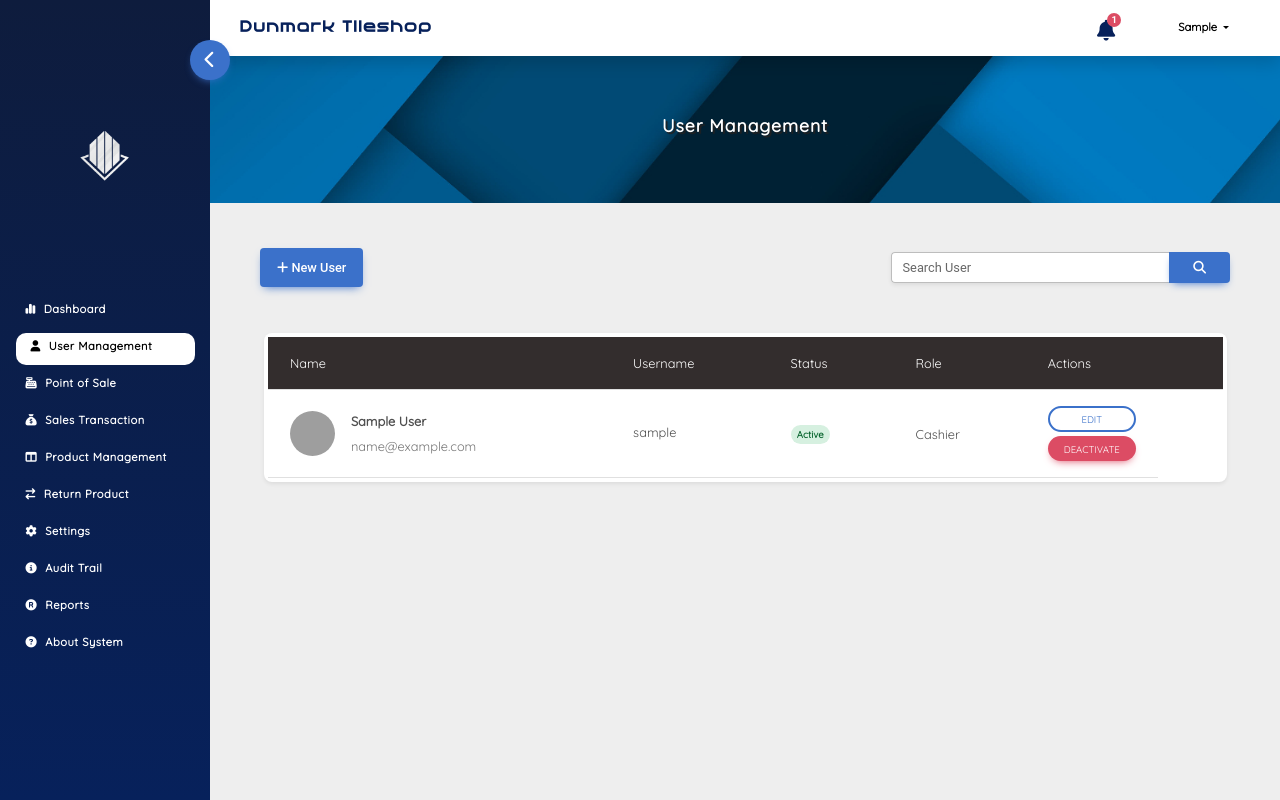
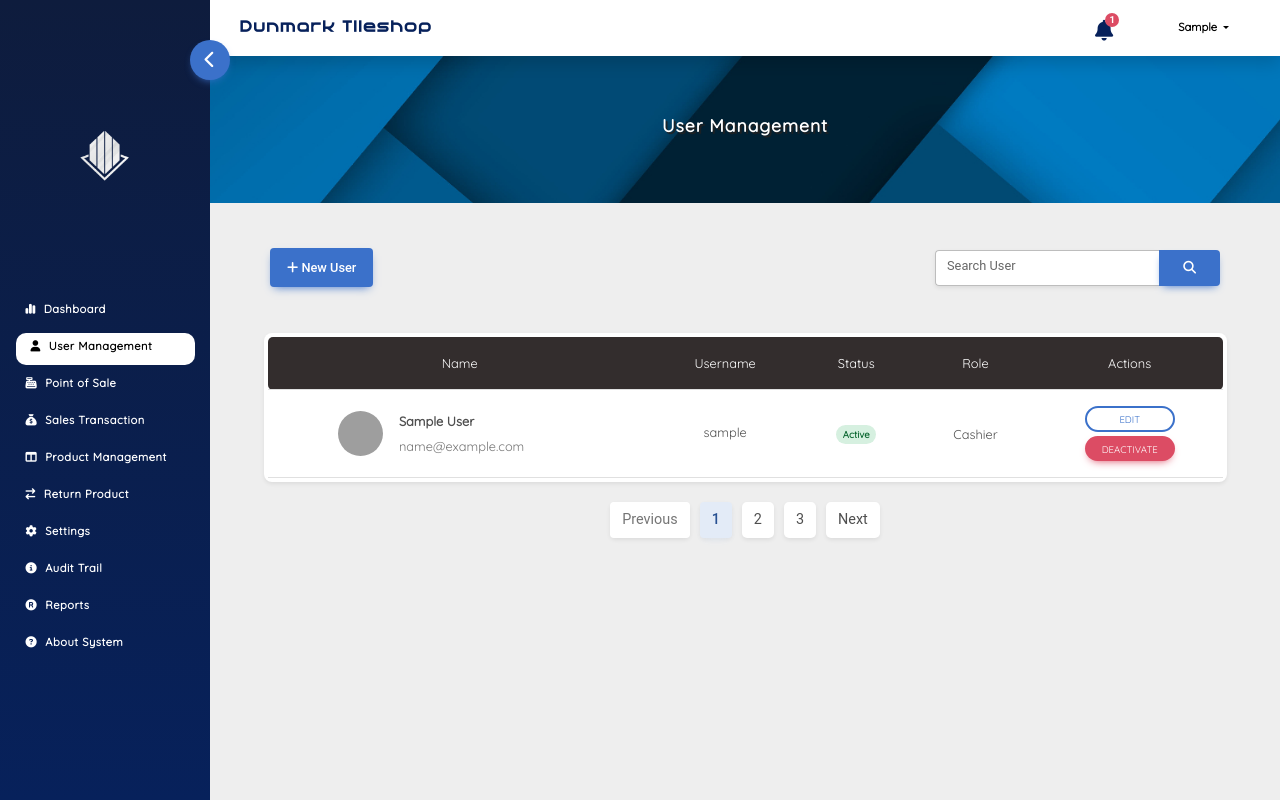
Before and after one commit to darknorth10/Capstone_System, a Django app: page /UserManagement/ in a window 1280 px wide. Run offline with Django 4.2, Linux system fonts and the light colour scheme; the visitor is signed in with stand-in values (Sample User, id 1); data comes from the database, SQL or seed files in the repository; some libraries are stand-ins or nearby versions; grey boxes are pictures that could not be loaded.

Commit message:
um password validation regex

```diff
--- a/LoginAuthentication/admin.py
+++ b/LoginAuthentication/admin.py
@@ -6,6 +6,9 @@ from .models import CustomUser
 
 # Modified User Admin due to custom user model
 class CustomUserAdmin(UserAdmin):
+  form = CustomUserChangeForm
+  add_form = CustomUserCreationForm
+
   list_display = (
         'username', 'email', 'first_name', 'last_name', 'role',
         )
--- a/LoginAuthentication/forms.py
+++ b/LoginAuthentication/forms.py
@@ -9,6 +9,7 @@ class CustomUserCreationForm(UserCreationForm):
   class Meta:
     model = CustomUser
     fields = ("first_name", "last_name", "email", "username", "role")
+
 class CustomUserChangeForm(UserChangeForm):
   class Meta:
     model = CustomUser
--- a/UserManagement/forms.py
+++ /dev/null
@@ -1,8 +0,0 @@
-from django import forms
-from django.contrib.auth.forms import UserCreationForm
-from LoginAuthentication.models import CustomUser
-
-class CustomUserCreationForm(UserCreationForm):
-  class Meta:
-    model = CustomUser
-    fields = ("first_name", "last_name", "email", "username", "role")
--- a/UserManagement/views.py
+++ b/UserManagement/views.py
@@ -1,18 +1,29 @@
 from django.shortcuts import render, redirect
 from LoginAuthentication.models import CustomUser
-from .forms import CustomUserCreationForm
 from django.contrib.auth.decorators import login_required
-
+from LoginAuthentication.forms import CustomUserCreationForm
 
 # Create your views here.
 @login_required(login_url='login')
 def user_management(request):
+
+  #instance of user creation form for creating user
   form_adduser = CustomUserCreationForm()
+
+  #for addingg required attribute on to the inpu fields that are not required by default
+  form_adduser.fields['first_name'].widget.attrs.update({'required': True})
+  form_adduser.fields['last_name'].widget.attrs.update({'required': True})
+  form_adduser.fields['email'].widget.attrs.update({'required': True})
+  form_adduser.fields['password1'].widget.attrs.update({'pattern': '/(?=.*\d)(?=.*[a-z]).{8,}/i'})
+  form_adduser.fields['password2'].widget.attrs.update({'pattern': '/(?=.*\d)(?=.*[a-z]).{8,}/i', 'minlength': '8'})
+
   if request.method == "POST":
-    form = CustomUserCreationForm(request.POST)
-    if form.is_valid():
-      form.save()
-      return redirect('usermanagement')
+    form_adduser = CustomUserCreationForm(request.POST)
+    if form_adduser.is_valid():
+      form_adduser.save()
+
+    else:
+      print("error")
 
   return render(request, 'UserInterface/user_management.html',
     context = { 'Users': CustomUser.objects.all(), 'form': form_adduser }
--- a/static/css/UI.css
+++ b/static/css/UI.css
@@ -120,6 +120,14 @@ body {
     align-items: center;
     z-index: 2;
 }
+
+.notif-logout-div {
+  width: 170px;
+  display: flex;
+  justify-content: space-between;
+  align-items: center;
+}
+
 #dropdownMenuOffset {
   font-size: 0.7rem;
   text-transform: capitalize;
@@ -141,10 +149,6 @@ body {
   padding: 10px 0 0 10px;
 }
 
-.notification {
-  position: relative;
-  left: 30%;
-}
 
 #notif-btn {
   font-size: 1.3rem;
@@ -393,13 +430,15 @@ body {
   display: flex;
   justify-content: space-between;
   align-items: center;
-  padding:20px 50px 0 50px;
+  padding:20px 60px 0 60px;
   animation: fade-in-right 0.7s;
 }
 #um-search {
-  width: 35%;
+  width: 30%;
   font-size: 0.8rem;
+  color: gray;
 }
+
 #adduser-btn {
   font-size: 0.8rem;
   text-transform: capitalize;
@@ -422,39 +461,44 @@ body {
   font-size: 0.8rem;
 }
 
-.theader {
+#user-table .theader {
   font-weight: bold;
   font-size: 0.8rem;
+  text-align: center;
 }
+.theader th:first-of-type {
+  border-radius: 5px 0 0 5px;
+}
+.theader th:last-of-type {
+  border-radius: 0 5px 5px 0 ;
+}
+
+#user-table tbody tr td {
+  text-align: center;
+}
+
 #user-table tbody tr td button {
   font-size: 0.6rem;
+  width: 90px;
 }
 
-#nu-modalbody div {
-  display: flex;
-  justify-content: space-between;
-  width: 80%;
-  margin: 10px auto;
+
+/* add user form */
+
+
+.pagination li {
+  margin: 0 5px;
+  background-color: white;
+  border-radius: 5px;
 }
 
-#nu-modalbody div input {
-  border: 0;
-  outline: 0;
-  padding: 5px 10px;
-  background: #eee;
-  border-radius: 5px;
+.role-select {
+  border: 1px solid rgb(171, 171, 171);
+  padding: 5px 15px;
+  width: 70%;
+  transition: all 0.6s;
 }
-#nu-modalbody div select {
-  width: 64%;
-  border: 0;
-  background: #eee;
-  border-radius:5px;
-  padding: 5px 10px;
-  text-align: center;
+
+#fas {
+  color: rgb(237, 91, 91);
 }
-#nu-modalbody label {
-  padding-top: 5px;
-}
-.helptext {
-  display: none;
-}
--- a/static/js/script.js
+++ b/static/js/script.js
@@ -16,7 +16,7 @@ $(document).ready(function() {
       $('#navlogo').css('visibility', 'hidden');
       $('#shrink').css('transform', 'rotate(180deg)');
       $('.left-symbol').css('width', '30%')
-      $('.text-label h2:last-of-type').css('font-size', '1rem')
+      $('.text-label h2:last-of-type').css('font-size', '1em')
       shrink = true;
     } else {
       $('.sidenav').css('width', "210px");
@@ -28,12 +28,71 @@ $(document).ready(function() {
       $('.sidenav-menu').css('gap', '5px');
       $('#shrink').css('transform', 'rotate(0deg)');
       $('.left-symbol').css('width', '20%')
-      $('.text-label h2:last-of-type').css('font-size', '0.9rem')
+      $('.text-label h2:last-of-type').css('font-size', '0.9em')
       shrink = false;
 
     }
 
-  })
+  });
 
 
+  // User Form input
+  $("#userform div input").attr("class", "form-control");
+  $("#userform div select").attr("class", "role-select rounded");
+
+  // user client side validation for password
+
+  $('#id_password1').focus(function () {
+    $('#userform-submit').attr('disabled', 'true');
+  });
+
+  // Password validation using regex
+  $('#id_password1').keyup(function () {
+    const password_pattern = /(?=.*\d)(?=.*[a-z]).{8,}/i;
+
+    if ($(this).val().match(password_pattern)) {
+      console.log('yep')
+    } else {
+      console.log('nope')
+    }
+  });
+  $('#fas').hide();
+  $('#id_password2').keyup(function () {
+    if ($('#id_password1').val() == $('#id_password2').val()) {
+      $('#userform-submit').removeAttr('disabled');
+      $('#fas').hide();
+    } else  {
+      $('#userform-submit').attr('disabled', 'true');
+      $('#fas').show();
+    }
+  });
 });
+
+
+
+// Dashboard Graph
+$('.dashboard').ready(function () {
+  const data = {
+    labels: [
+      'Green',
+      'Blue',
+      'Dark'
+    ],
+    datasets: [{
+      label: 'My First Dataset',
+      data: [300, 50, 100],
+      backgroundColor: [
+        '#1CDCB0',
+        '#33A3EE',
+        '#0E074D'
+      ],
+      hoverOffset: 4
+    }]
+  };
+
+  const mychart = document.getElementById("myChart");
+  new Chart(mychart, {
+    type: 'doughnut',
+    data: data,
+  });
+});
--- a/templates/UserInterface/base.html
+++ b/templates/UserInterface/base.html
@@ -52,6 +52,8 @@
             <div class="header shadow">
                 <h4><a href="{% url 'dashboard' %}" style="color:rgb(7,33,91);">Dunmark Tileshop</a></h4>
 
+
+             <div class="notif-logout-div">
                 <!-- Notifications -->
                 <div class="notification">
                   <!-- icon -->
@@ -63,6 +65,8 @@
                   <div class="card" id="notif-content">
 
                   </div>
+
+
                 </div>
 
                 <!-- Logout div -->
@@ -84,6 +88,8 @@
                     </ul>
                   </div>
                 </div>
+
+              </div>
             </div>
 
             <!-- Content Here -->
@@ -98,5 +104,6 @@
   <!-- Jquery -->
     <script src="{% static 'js/jquery.min.js' %}"></script>
     <script type="text/javascript" charset="utf-8" src="{% static 'js/script.js' %}"></script>
+    <script src="https://cdn.jsdelivr.net/npm/chart.js"></script>
 </body>
 </html>
--- a/templates/UserInterface/user_management.html
+++ b/templates/UserInterface/user_management.html
@@ -14,7 +14,7 @@
       <!-- search -->
       <div class="input-group" id="um-search">
         <div class="form-outline">
-          <input type="search" id="form1" class="form-control bg-white shadow-sm" />
+          <input type="search" id="form1" class="form-control bg-white shadow-sm fs-6" />
           <label class="form-label" for="form1">Search User</label>
         </div>
         <button type="button" class="btn btn-primary">
@@ -22,6 +22,7 @@
         </button>
       </div>
     </div>
+
     <!-- User management table div -->
     <div class="um-tablediv shadow-sm rounded-5 p-1">
       <table class="table table-hover align-middle mb-0 bg-white" id="user-table">
@@ -38,14 +39,14 @@
           {% for User in Users %}
           <tr>
             <td>
-              <div class="d-flex align-items-center">
+              <div class="d-flex align-items-center ps-5">
                 <img
-                    src="https://mdbootstrap.com/img/new/avatars/8.jpg"
+                    src="https://mdbootstrap.com/img/new/avatars/2.jpg"
                     alt=""
                     style="width: 45px; height: 45px"
                     class="rounded-circle"
                     />
-                <div class="ms-3">
+                <div class="ms-3 text-start">
                   <p class="fw-bold mb-1">{{ User.get_full_name }}</p>
                   <p class="text-muted mb-0">{{ User.email}}</p>
                 </div>
@@ -58,113 +59,102 @@
               {% if User.is_active %}<span class="badge badge-success rounded-pill d-inline">Active</span> {% else %}<span class="badge badge-danger rounded-pill d-inline"> Inactive </span>{% endif %}
             </td>
             <td style="text-transform: capitalize;">{{ User.role }}</td>
-            <td class="d-inline-flex flex-column justify-content-evenly m-auto">
+            <td class="d-flex flex-column align-items-center">
               <button type="button" class="btn btn-outline-primary btn-sm btn-rounded mb-1">
                 Edit
               </button>
               {% if User.is_active %}
-              <button type="button" class="btn btn-danger btn-sm btn-rounded" data-mdb-ripple-color="dark">
+              <button type="button" class="btn btn-danger btn-sm btn-rounded">
                 Deactivate
               </button> {% else %}
-              <button type="button" class="btn btn-primary btn-sm btn-rounded" data-mdb-ripple-color="dark" style="padding: auto 40px;">
+              <button type="button" class="btn btn-primary btn-sm btn-rounded" style="padding: auto 40px;">
                 Activate
               </button>
               {% endif %}
             </td>
           </tr>
           {% endfor %}
-          <!-- SAMPLE DATA
-          <tr>
-            <td>
-              <div class="d-flex align-items-center">
-                <img
-                    src="https://mdbootstrap.com/img/new/avatars/6.jpg"
-                    class="rounded-circle"
-                    alt=""
-                    style="width: 45px; height: 45px"
-                    />
-                <div class="ms-3">
-                  <p class="fw-bold mb-1">Alex Ray</p>
-                  <p class="text-muted mb-0">alex.ray@gmail.com</p>
-                </div>
-              </div>
-            </td>
-            <td>
-              <p class="fw-normal mb-1">Consultant</p>
-              <p class="text-muted mb-0">Finance</p>
-            </td>
-            <td>
-              <span class="badge badge-primary rounded-pill d-inline"
-                    >Onboarding</span
-                >
-            </td>
-            <td>Junior</td>
-            <td>
-              <button
-                      type="button"
-                      class="btn btn-link btn-rounded btn-sm fw-bold"
-                      data-mdb-ripple-color="dark"
-                      >
-                Edit
-              </button>
-            </td>
-          </tr>
-          <tr>
-            <td>
-              <div class="d-flex align-items-center">
-                <img
-                    src="https://mdbootstrap.com/img/new/avatars/7.jpg"
-                    class="rounded-circle"
-                    alt=""
-                    style="width: 45px; height: 45px"
-                    />
-                <div class="ms-3">
-                  <p class="fw-bold mb-1">Kate Hunington</p>
-                  <p class="text-muted mb-0">kate.hunington@gmail.com</p>
-                </div>
-              </div>
-            </td>
-            <td>
-              <p class="fw-normal mb-1">Designer</p>
-              <p class="text-muted mb-0">UI/UX</p>
-            </td>
-            <td>
-              <span class="badge badge-warning rounded-pill d-inline">Awaiting</span>
-            </td>
-            <td>Senior</td>
-            <td>
-              <button
-                      type="button"
-                      class="btn btn-link btn-rounded btn-sm fw-bold"
-                      data-mdb-ripple-color="dark"
-                      >
-                Edit
-              </button>
-            </td>
-          </tr>
-
-          -->
 
         </tbody>
       </table>
     </div>
+
+    <!-- Pagination of the table -->
+    <nav aria-label="Page navigation example">
+      <ul class="pagination justify-content-center ">
+        <li class="page-item disabled shadow-sm">
+          <a class="page-link">Previous</a>
+        </li>
+        <li class="page-item active shadow-sm" aria-current="page"><a class="page-link" href="#">1</a></li>
+        <li class="page-item shadow-sm"><a class="page-link" href="#">2</a></li>
+        <li class="page-item shadow-sm"><a class="page-link" href="#">3</a></li>
+        <li class="page-item shadow-sm">
+          <a class="page-link" href="#">Next</a>
+        </li>
+      </ul>
+    </nav>
+
+    <!-- Create user modal form-->
     <div class="um-modals">
       <div class="modal fade" tabindex="-1" id="modal-user">
         <div class="modal-dialog">
           <div class="modal-content">
             <div class="modal-header">
-              <h5 class="modal-title text-info ms-4">Create New User</h5>
+              <h5 class="modal-title text-primary ms-4">Create New User</h5>
               <button type="button" class="btn-close" data-mdb-dismiss="modal" aria-label="Close"></button>
             </div>
             <div class="modal-body" id="nu-modalbody">
-              <form method="post" accept-charset="utf-8">
+
+              <!-- Form -->
+              <form class="px-3" method="post" accept-charset="utf-8" id="userform">
 
                 {% csrf_token %}
-                {{ form }}
+
+                <div class="row mb-4">
+                  <div class="col">
+                    <div class="form-outline">
+                      {{ form.first_name }}
+                      <label class="form-label" for="id_first_name"><i class="fa-solid fa-person mx-2"></i>First Name</label>
+                    </div>
+                  </div>
+                  <div class="col">
+                    <div class="form-outline">
+                      {{ form.last_name }}
+                      <label class="form-label" for="id_last_name"><i class="fa-solid fa-people-roof mx-2"></i>Last Name</label>
+                    </div>
+                  </div>
+                </div>
+
+                <div class="form-outline border-danger mb-4">
+                  {{ form.email }}
+                  <label class="form-label" for="id_email"><i class="fa-solid fa-envelope mx-2"></i>Email address</label>
+                </div>
+
+                <div class="form-outline mb-4">
+                  {{ form.username }}
+                  <label class="form-label" for="id_username"><i class="fa-solid fa-user mx-2"></i>Username</label>
+                </div>
+
+                <div class="form-outline mb-4">
+                  {{ form.password1 }}
+                  <label class="form-label" for="id_password1"><i class="fa-solid fa-key mx-2"></i>Password</label>
+                </div>
+
+                <div class="form-outline mb-4" id="pass2-outline">
+                  <i class="fas fa-exclamation-circle trailing" id="fas" data-mdb-toggle="tooltip" data-mdb-placement="right" title="Tooltip on right"></i>
+                  {{ form.password2 }}
+                  <label class="form-label" for="id_password2"><i class="fa-solid fa-key mx-2"></i>Confirm Password</label>
+                </div>
+
+                <div class="form-outline mb-4">
+                  <label class="form-label" for="id_role">Chooose Role : </label>
+                  {{ form.role }}
+                </div>
+
 
                 <div class="modal-footer">
                   <button type="button" class="btn btn-secondary" data-mdb-dismiss="modal">Close</button>
-                  <button type="submit" class="btn btn-primary">Save changes</button>
+                  <button type="submit" class="btn btn-primary" id="userform-submit">Create User</button>
                 </div>
               </form>
             </div>
```
Also changed, not shown: other parts of static/css/UI.css (+43 -10 lines), templates/UserInterface/dashboard.html (+9 -51 lines).
